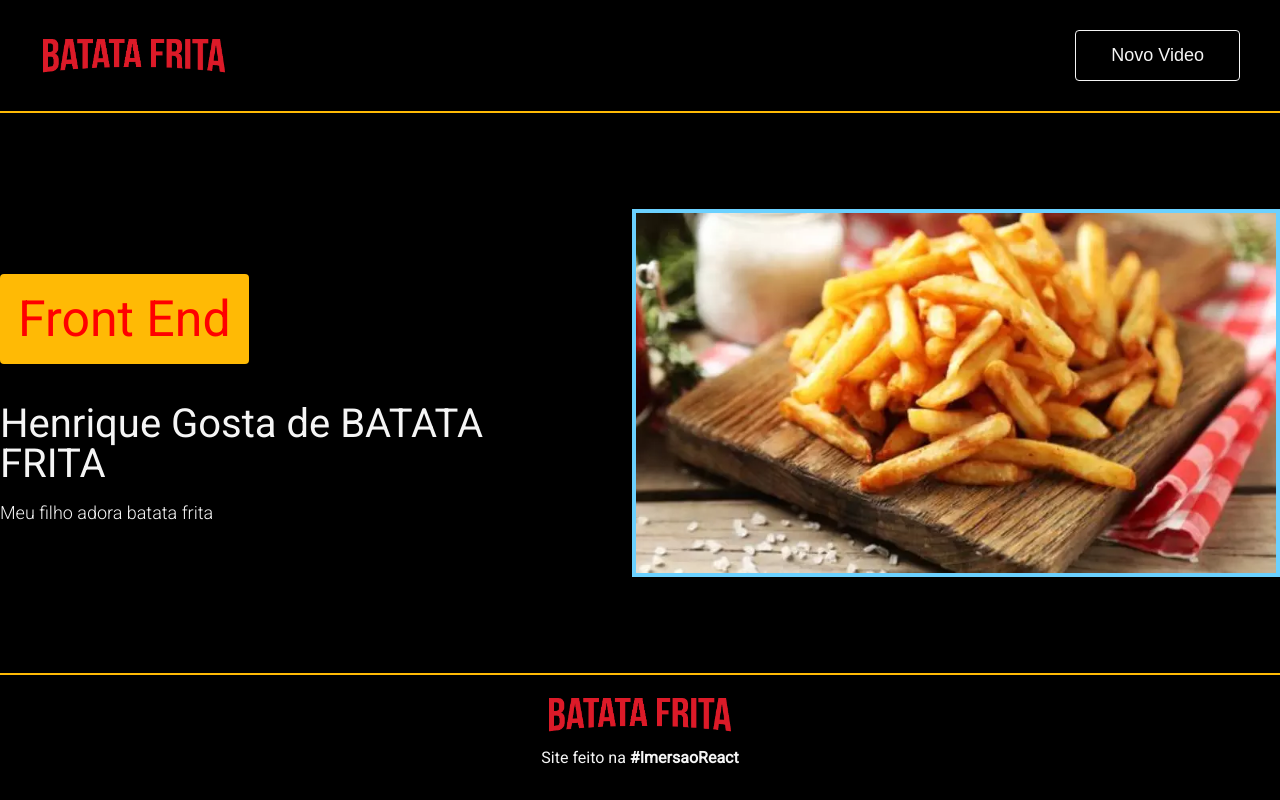
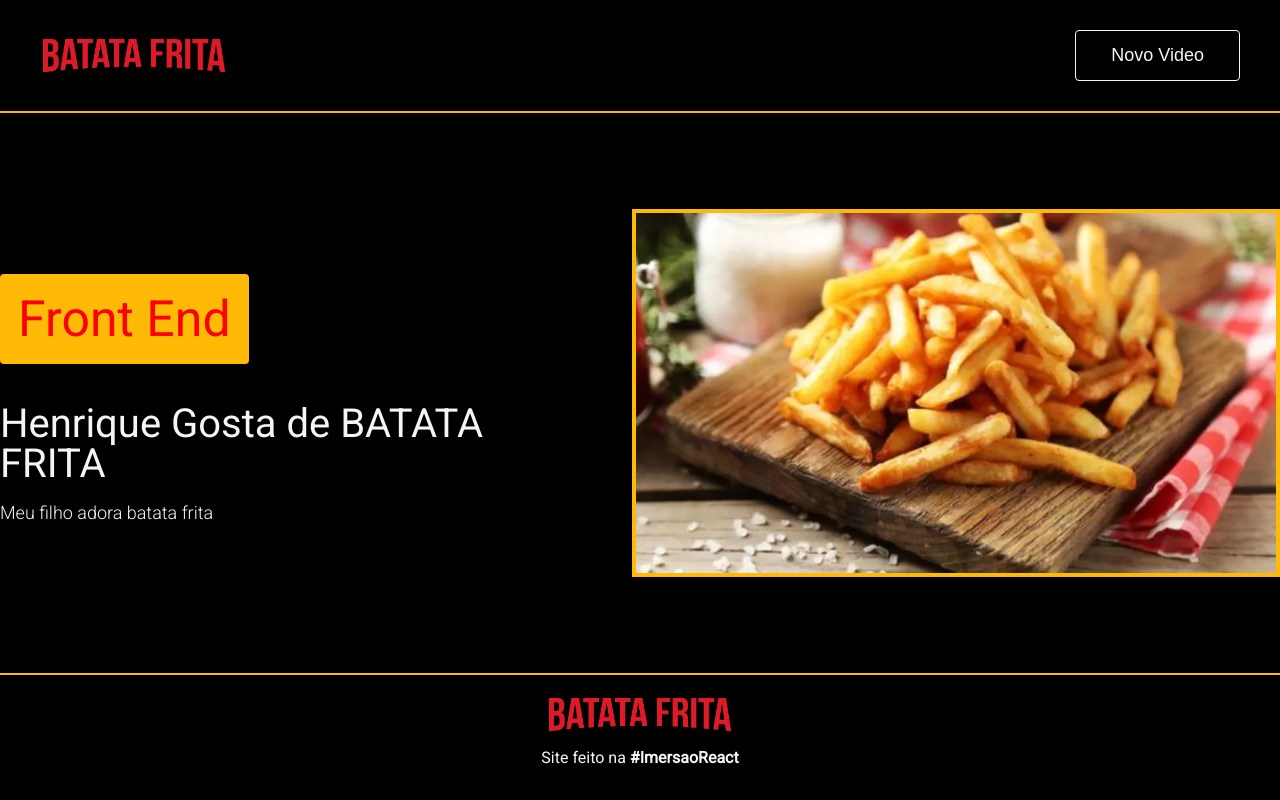
Before and after one commit to felipelarson/Batata-frita, a React (Create React App) app: page / in a window 1280 px wide. Built offline with nearby package versions, Linux system fonts and the light colour scheme.

Commit message:
:fire: color border thumb

```diff
--- a/src/components/ThumbBatata/styles.js
+++ b/src/components/ThumbBatata/styles.js
@@ -20,7 +20,7 @@ export const Thumb = styled.img`
 export const WrapperThumb = styled.figure`
   --space: -10rem;
   position: relative;
-  border: 4rem solid var(--color-frontend);
+  border: 4rem solid var(--color-mobile);
   width: 640px;
   overflow: hidden;
   cursor: pointer;
```
